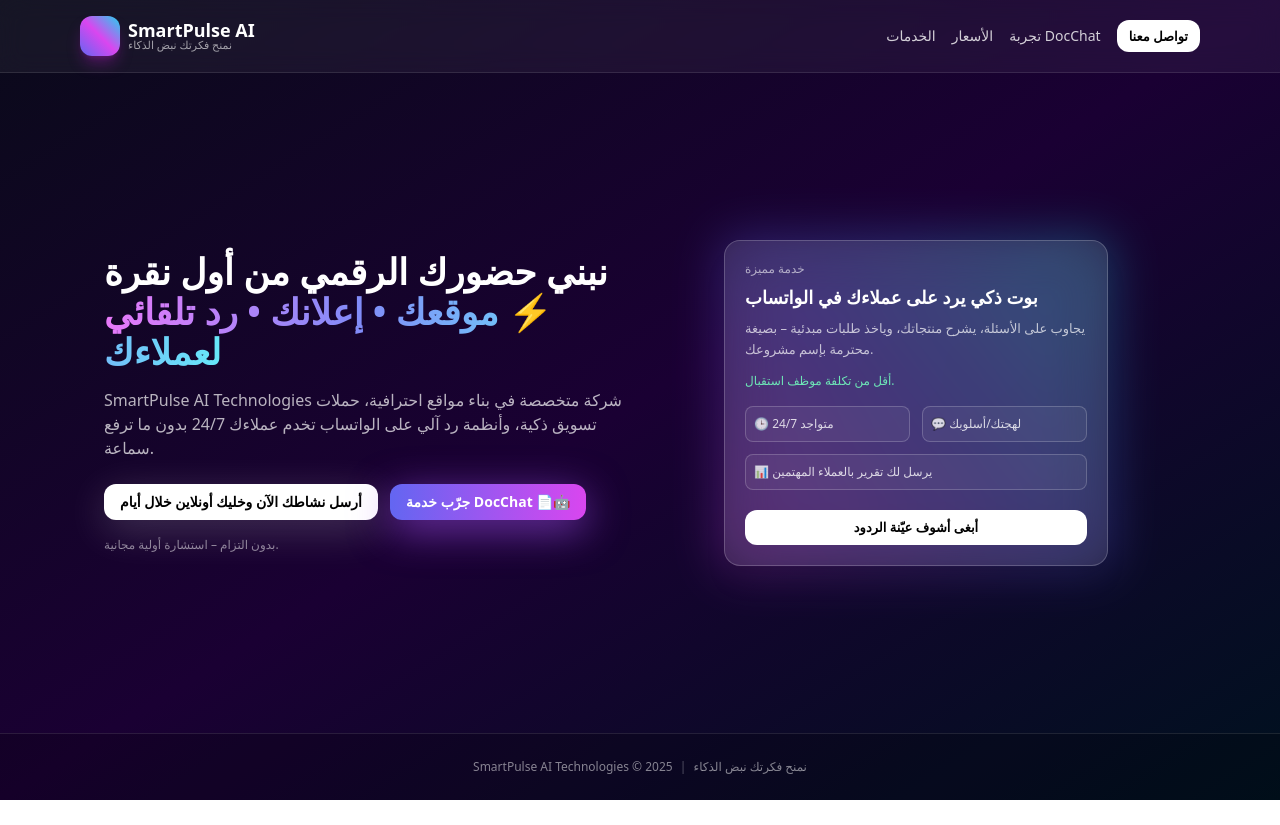
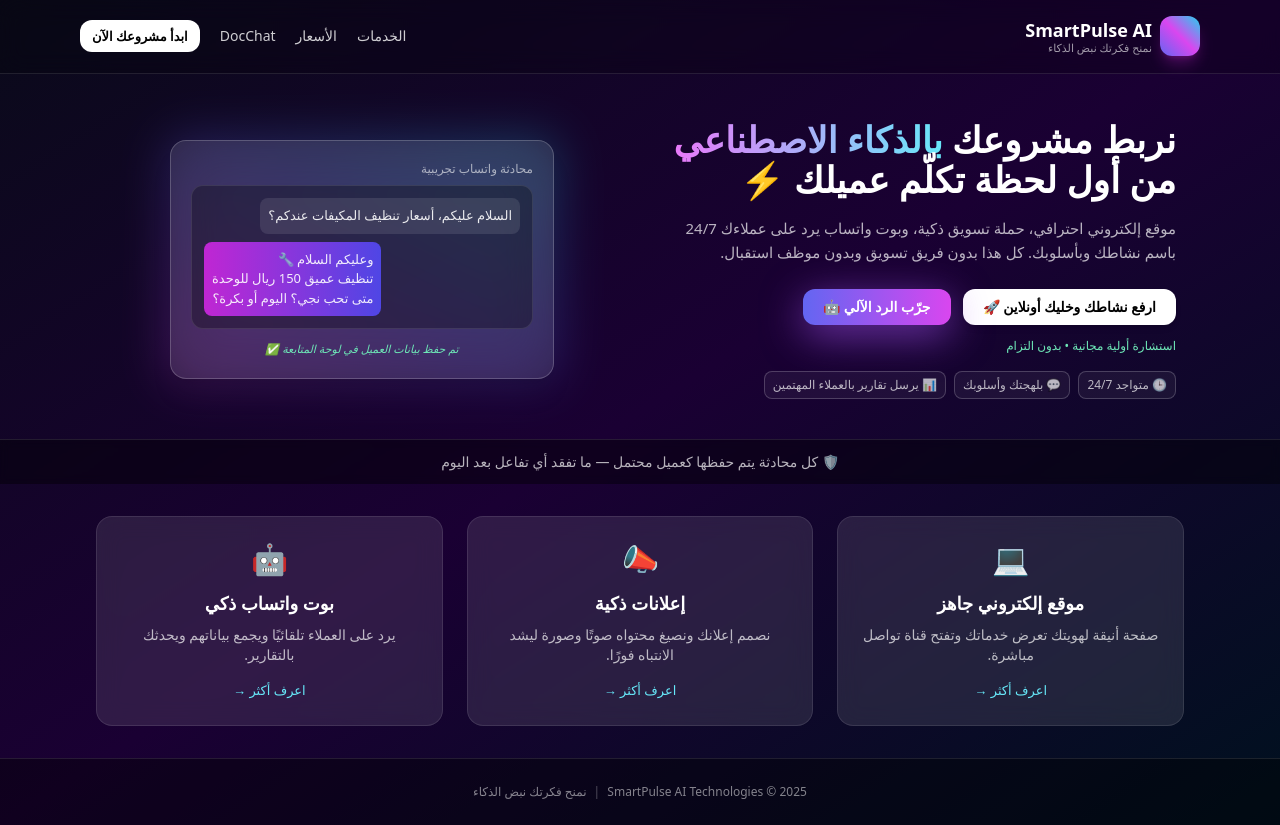
Before and after one commit to smartpulse-ai/smartpulse-website, a plain HTML site: page index.html in a window 1280 px wide. Before the commit the page ends 800 px from the top, so only its background shows below. Drawn offline with nearby package versions, Linux system fonts and the light colour scheme.

Commit message:
UI Upgrade - SmartPulse Landing Page

```diff
--- a/index.html
+++ b/index.html
@@ -1,113 +1,199 @@
-<!DOCTYPE html
+<!DOCTYPE html>
 <html lang="ar" dir="rtl">
   <head>
     <meta charset="UTF-8" />
     <meta name="viewport" content="width=device-width, initial-scale=1.0" />
     <title>SmartPulse AI Technologies</title>
-
-  <!-- Tailwind via CDN مؤقت للتجارب المحلية -->
     <script src="https://cdn.tailwindcss.com"></script>
-
-  <meta name="description" content="نمنح فكرتك نبض الذكاء. حلول مواقع ذكية، إعلانات مدعومة بالذكاء الاصطناعي، وأنظمة رد آلي لعملائك.">
+    <meta
+      name="description"
+      content="نمنح فكرتك نبض الذكاء — حلول مواقع ذكية، إعلانات مدعومة بالذكاء الاصطناعي، وأنظمة رد آلي تخدم عملاءك 24/7."
+    />
   </head>
-
-<body class="min-h-screen bg-gradient-to-br from-[#0a0a1a] via-[#1a0033] to-[#00111f] text-white flex flex-col">
+  <body
+    class="min-h-screen bg-gradient-to-br from-[#0a0a1a] via-[#1a0033] to-[#00111f] text-white flex flex-col font-sans"
+  >
     <!-- الهيدر -->
-  <header class="w-full border-b border-white/10 bg-white/5 backdrop-blur-md">
-    <div class="max-w-6xl mx-auto flex flex-col sm:flex-row items-center justify-between p-4 gap-3">
+    <header
+      class="w-full fixed top-0 z-50 border-b border-white/10 bg-black/20 backdrop-blur-md"
+    >
+      <div
+        class="max-w-6xl mx-auto flex flex-col sm:flex-row items-center justify-between p-4 gap-3"
+      >
         <div class="flex items-center gap-2">
-        <div class="w-10 h-10 rounded-xl bg-gradient-to-tr from-indigo-500 via-fuchsia-500 to-cyan-400 shadow-lg shadow-fuchsia-700/40"></div>
-        <div class="text-left">
-          <div class="font-semibold leading-tight text-white text-lg">SmartPulse AI</div>
-          <div class="text-[11px] text-white/60 -mt-1">نمنح فكرتك نبض الذكاء</div>
+          <div
+            class="w-10 h-10 rounded-xl bg-gradient-to-tr from-indigo-500 via-fuchsia-500 to-cyan-400 shadow-lg shadow-fuchsia-700/40"
+          ></div>
+          <div class="text-right">
+            <div class="font-semibold text-lg">SmartPulse AI</div>
+            <div class="text-[11px] text-white/60 -mt-1">
+              نمنح فكرتك نبض الذكاء
+            </div>
           </div>
         </div>
 
-      <nav class="flex items-center gap-4 text-sm text-white/80">
+        <nav class="flex items-center gap-5 text-sm text-white/80">
           <button class="hover:text-white transition">الخدمات</button>
           <button class="hover:text-white transition">الأسعار</button>
-        <button class="hover:text-white transition">تجربة DocChat</button>
-        <button class="px-3 py-1.5 rounded-xl bg-white text-black text-[13px] font-semibold hover:bg-gray-200 transition">
-          تواصل معنا
+          <button class="hover:text-white transition">DocChat</button>
+          <button
+            class="px-3 py-1.5 rounded-xl bg-white text-black text-[13px] font-semibold hover:bg-gray-200 transition"
+          >
+            ابدأ مشروعك الآن
           </button>
         </nav>
       </div>
     </header>
 
-  <!-- البطل (Hero Section) -->
-  <main class="flex-1 flex items-center">
-    <section class="w-full max-w-6xl mx-auto grid md:grid-cols-2 gap-8 p-6 md:p-10">
-
-      <!-- نص -->
+    <!-- القسم الرئيسي -->
+    <main class="flex-1 flex items-center justify-center mt-20">
+      <section
+        class="w-full max-w-6xl mx-auto grid md:grid-cols-2 gap-10 p-6 md:p-10"
+      >
+        <!-- النص الرئيسي -->
         <div class="flex flex-col justify-center">
-        <h1 class="text-2xl md:text-4xl font-bold leading-[1.3] text-white">
-          نبني حضورك الرقمي من أول نقرة ⚡
-          <span class="text-transparent bg-clip-text bg-gradient-to-r from-fuchsia-400 via-indigo-400 to-cyan-300">
-            موقعك • إعلانك • رد تلقائي لعملاءك
-          </span>
+          <h1
+            class="text-3xl md:text-4xl font-bold leading-[1.4] text-white mb-4"
+          >
+            نربط مشروعك
+            <span
+              class="text-transparent bg-clip-text bg-gradient-to-r from-fuchsia-400 to-cyan-300"
+              >بالذكاء الاصطناعي</span
+            >
+            من أول لحظة تكلّم عميلك ⚡
           </h1>
 
-        <p class="text-white/70 text-[15px] md:text-base mt-4 leading-relaxed">
-          SmartPulse AI Technologies شركة متخصصة في بناء مواقع احترافية، حملات تسويق ذكية،
-          وأنظمة رد آلي على الواتساب تخدم عملاءك 24/7 بدون ما ترفع سماعة.
+          <p class="text-white/70 text-[15px] leading-relaxed mb-6">
+            موقع إلكتروني احترافي، حملة تسويق ذكية، وبوت واتساب يرد على
+            عملاءك 24/7 باسم نشاطك وبأسلوبك. كل هذا بدون فريق تسويق وبدون موظف
+            استقبال.
           </p>
 
-        <div class="mt-6 flex flex-col sm:flex-row gap-3">
-          <button class="px-4 py-2 rounded-xl text-sm font-semibold bg-white text-black hover:bg-gray-200 transition shadow-[0_10px_40px_rgba(255,255,255,0.2)]">
-            أرسل نشاطك الآن وخليك أونلاين خلال أيام
+          <div class="flex flex-col sm:flex-row gap-3">
+            <button
+              class="px-5 py-2 rounded-xl text-sm font-semibold bg-white text-black hover:bg-gray-200 transition shadow-md"
+            >
+              ارفع نشاطك وخليك أونلاين 🚀
             </button>
-
-          <button class="px-4 py-2 rounded-xl text-sm font-semibold bg-gradient-to-r from-indigo-500 to-fuchsia-500 hover:opacity-90 transition shadow-[0_10px_40px_rgba(168,85,247,0.6)]">
-            جرّب خدمة DocChat 📄🤖
+            <button
+              class="px-5 py-2 rounded-xl text-sm font-semibold bg-gradient-to-r from-indigo-500 to-fuchsia-500 hover:opacity-90 transition shadow-[0_10px_40px_rgba(168,85,247,0.6)]"
+            >
+              جرّب الرد الآلي 🤖
             </button>
           </div>
 
-        <div class="text-[12px] text-white/50 mt-4">
-          بدون التزام – استشارة أولية مجانية.
-        </div>
+          <div class="text-[12px] text-emerald-300 mt-3">
+            استشارة أولية مجانية • بدون التزام
           </div>
 
-      <!-- كرت الخدمة -->
-      <div class="flex items-center">
-        <div class="relative w-full max-w-sm mx-auto">
-          <div class="absolute -inset-1 rounded-2xl bg-gradient-to-tr from-fuchsia-500 via-indigo-500 to-cyan-400 blur-xl opacity-30"></div>
-
-          <div class="relative rounded-2xl bg-white/10 border border-white/20 backdrop-blur-xl p-5 shadow-xl">
-            <div class="text-xs font-medium text-white/60 mb-2">خدمة مميزة</div>
-            <div class="text-lg font-semibold leading-snug text-white">
-              بوت ذكي يرد على عملاءك في الواتساب
-            </div>
-            <div class="text-[13px] text-white/70 mt-2 leading-relaxed">
-              يجاوب على الأسئلة، يشرح منتجاتك، وياخذ طلبات مبدئية – بصيغة محترمة بإسم مشروعك.
-            </div>
-            <div class="text-[12px] text-emerald-300 mt-3">
-              أقل من تكلفة موظف استقبال.
-            </div>
-
-            <div class="mt-4 grid grid-cols-2 gap-3 text-[12px] text-white/80">
-              <div class="rounded-lg border border-white/20 bg-white/5 p-2">
+          <div class="flex flex-wrap gap-2 mt-4 text-[12px] text-white/70">
+            <div
+              class="rounded-lg border border-white/20 bg-white/5 px-2 py-1"
+            >
               🕒 متواجد 24/7
             </div>
-              <div class="rounded-lg border border-white/20 bg-white/5 p-2">
-                💬 لهجتك/أسلوبك
+            <div
+              class="rounded-lg border border-white/20 bg-white/5 px-2 py-1"
+            >
+              💬 بلهجتك وأسلوبك
             </div>
-              <div class="rounded-lg border border-white/20 bg-white/5 p-2 col-span-2">
-                📊 يرسل لك تقرير بالعملاء المهتمين
-              </div>
-            </div>
-
-            <button class="w-full mt-5 text-[13px] font-semibold rounded-xl bg-white text-black py-2 hover:bg-gray-200 transition">
-              أبغى أشوف عيّنة الردود
-            </button>
+            <div
+              class="rounded-lg border border-white/20 bg-white/5 px-2 py-1"
+            >
+              📊 يرسل تقارير بالعملاء المهتمين
             </div>
           </div>
         </div>
 
+        <!-- بطاقة الشات -->
+        <div class="flex items-center justify-center">
+          <div class="relative w-full max-w-sm">
+            <div
+              class="absolute -inset-1 rounded-2xl bg-gradient-to-tr from-fuchsia-500 via-indigo-500 to-cyan-400 blur-xl opacity-25"
+            ></div>
+
+            <div
+              class="relative rounded-2xl bg-white/10 border border-white/20 backdrop-blur-xl p-5 shadow-xl"
+            >
+              <div class="text-xs font-medium text-white/60 mb-2">
+                محادثة واتساب تجريبية
+              </div>
+              <div
+                class="rounded-xl bg-black/30 border border-white/10 p-3 text-[13px] space-y-2"
+              >
+                <div
+                  class="bg-white/10 rounded-lg p-2 w-fit ml-auto text-white/90"
+                >
+                  السلام عليكم، أسعار تنظيف المكيفات عندكم؟
+                </div>
+                <div
+                  class="bg-gradient-to-r from-fuchsia-600 to-indigo-600 rounded-lg p-2 w-fit mr-auto text-white/90"
+                >
+                  وعليكم السلام 🔧<br />
+                  تنظيف عميق 150 ريال للوحدة<br />
+                  متى تحب نجي؟ اليوم أو بكرة؟
+                </div>
+              </div>
+              <div
+                class="text-[11px] text-emerald-300 mt-3 text-center italic"
+              >
+                تم حفظ بيانات العميل في لوحة المتابعة ✅
+              </div>
+            </div>
+          </div>
+        </div>
       </section>
     </main>
 
+    <!-- شريط الثقة -->
+    <div
+      class="w-full border-t border-white/10 bg-black/40 backdrop-blur-sm py-3 text-center text-sm text-white/70"
+    >
+      🛡️ كل محادثة يتم حفظها كعميل محتمل — ما تفقد أي تفاعل بعد اليوم
+    </div>
+
+    <!-- الخدمات -->
+    <section
+      class="max-w-6xl mx-auto grid md:grid-cols-3 gap-6 p-8 text-center"
+    >
+      <div
+        class="rounded-2xl bg-white/10 border border-white/10 p-6 backdrop-blur-md hover:bg-white/20 transition"
+      >
+        <div class="text-3xl mb-3">💻</div>
+        <h3 class="font-semibold text-lg mb-2">موقع إلكتروني جاهز</h3>
+        <p class="text-white/70 text-sm mb-3">
+          صفحة أنيقة لهويتك تعرض خدماتك وتفتح قناة تواصل مباشرة.
+        </p>
+        <a href="#" class="text-cyan-300 text-[13px]">اعرف أكثر →</a>
+      </div>
+
+      <div
+        class="rounded-2xl bg-white/10 border border-white/10 p-6 backdrop-blur-md hover:bg-white/20 transition"
+      >
+        <div class="text-3xl mb-3">📣</div>
+        <h3 class="font-semibold text-lg mb-2">إعلانات ذكية</h3>
+        <p class="text-white/70 text-sm mb-3">
+          نصمم إعلانك ونصيغ محتواه صوتًا وصورة ليشد الانتباه فورًا.
+        </p>
+        <a href="#" class="text-cyan-300 text-[13px]">اعرف أكثر →</a>
+      </div>
+
+      <div
+        class="rounded-2xl bg-white/10 border border-white/10 p-6 backdrop-blur-md hover:bg-white/20 transition"
+      >
+        <div class="text-3xl mb-3">🤖</div>
+        <h3 class="font-semibold text-lg mb-2">بوت واتساب ذكي</h3>
+        <p class="text-white/70 text-sm mb-3">
+          يرد على العملاء تلقائيًا ويجمع بياناتهم ويحدثك بالتقارير.
+        </p>
+        <a href="#" class="text-cyan-300 text-[13px]">اعرف أكثر →</a>
+      </div>
+    </section>
+
     <!-- الفوتر -->
-  <footer class="border-t border-white/10 bg-black/20 text-center text-[12px] text-white/50 py-6">
+    <footer
+      class="border-t border-white/10 bg-black/40 text-center text-[12px] text-white/50 py-6"
+    >
       SmartPulse AI Technologies © 2025
       <span class="text-white/30 mx-1">|</span>
       نمنح فكرتك نبض الذكاء
```
Lines whose indentation alone changed are shown as unchanged.
